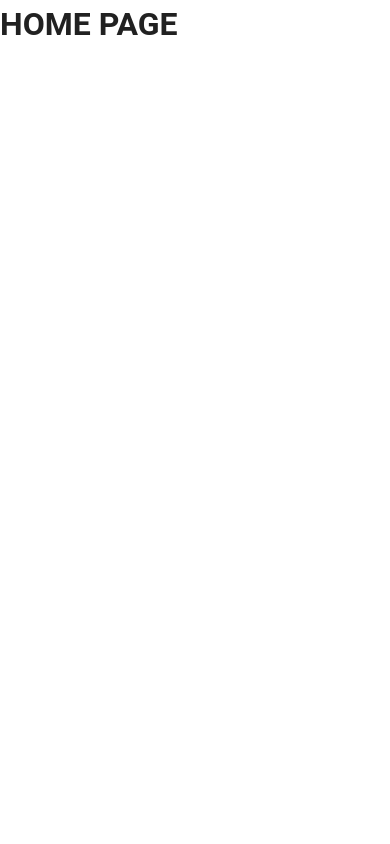
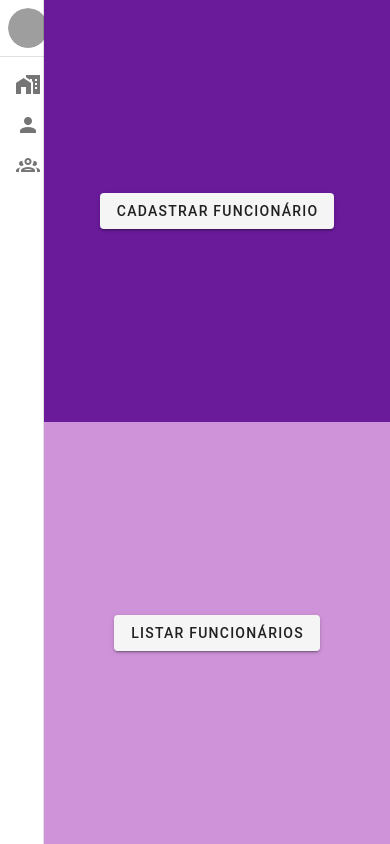
Before and after one commit to Samuelmvf/vuetify, a Vue app: page / in a window 390 px wide. Built offline with nearby package versions, Linux system fonts and the light colour scheme; grey boxes are pictures that could not be loaded.

Commit message:
Testes com responsividade do Vuetify

```diff
--- a/src/components/pages/HomePage.vue
+++ b/src/components/pages/HomePage.vue
@@ -1,12 +1,75 @@
 <template>
-  <h1>HOME PAGE</h1>
+  <v-container fluid class="pa-0 ma-0 d-flex all-view-height">
+    <v-navigation-drawer
+      v-model="drawer"
+      :mini-variant.sync="mini"
+      permanent
+    >
+      <v-list-item class="px-2">
+        <v-list-item-avatar>
+          <v-img src="https://a0.awsstatic.com/libra-css/images/logos/aws_logo_smile_1200x630.png"></v-img>
+        </v-list-item-avatar>
+
+        <v-list-item-title>John Leider</v-list-item-title>
+
+        <v-btn
+          icon
+          @click.stop="mini = !mini"
+        >
+          <v-icon>mdi-chevron-left</v-icon>
+        </v-btn>
+      </v-list-item>
+
+      <v-divider></v-divider>
+
+      <v-list dense>
+        <v-list-item
+          v-for="item in items"
+          :key="item.title"
+          link
+        >
+          <v-list-item-icon>
+            <v-icon>{{ item.icon }}</v-icon>
+          </v-list-item-icon>
+
+          <v-list-item-content>
+            <v-list-item-title>{{ item.title }}</v-list-item-title>
+          </v-list-item-content>
+        </v-list-item>
+      </v-list>
+    </v-navigation-drawer>
+    <v-row class="ma-0">
+      <v-col cols="12" md="6" class="pa-0 purple darken-3 d-flex justify-center align-center">
+        <v-btn>Cadastrar funcionário</v-btn>
+      </v-col>
+      <v-col cols="12" md="6" class="pa-0 purple lighten-3  d-flex justify-center align-center">
+        <v-btn>Listar Funcionários</v-btn>
+      </v-col>
+    </v-row>
+  </v-container>
 </template>
 
 <script>
-export default {
-}
+  export default {
+    data () {
+      return {
+        drawer: true,
+        items: [
+          { title: 'Home', icon: 'mdi-home-city' },
+          { title: 'My Account', icon: 'mdi-account' },
+          { title: 'Users', icon: 'mdi-account-group-outline' },
+        ],
+        mini: true,
+      }
+    },
+  }
 </script>
 
 <style>
-
+.all-view-height {
+  height: 100vh;
+}
+.full-height {
+  height: 100%;
+}
 </style>
```
